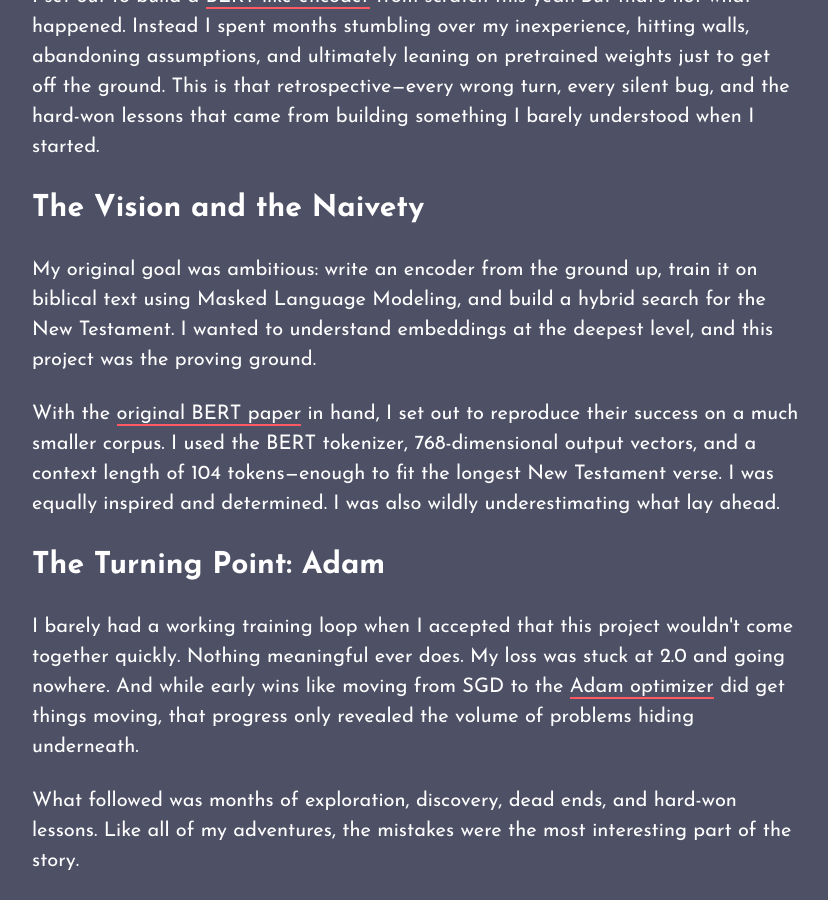
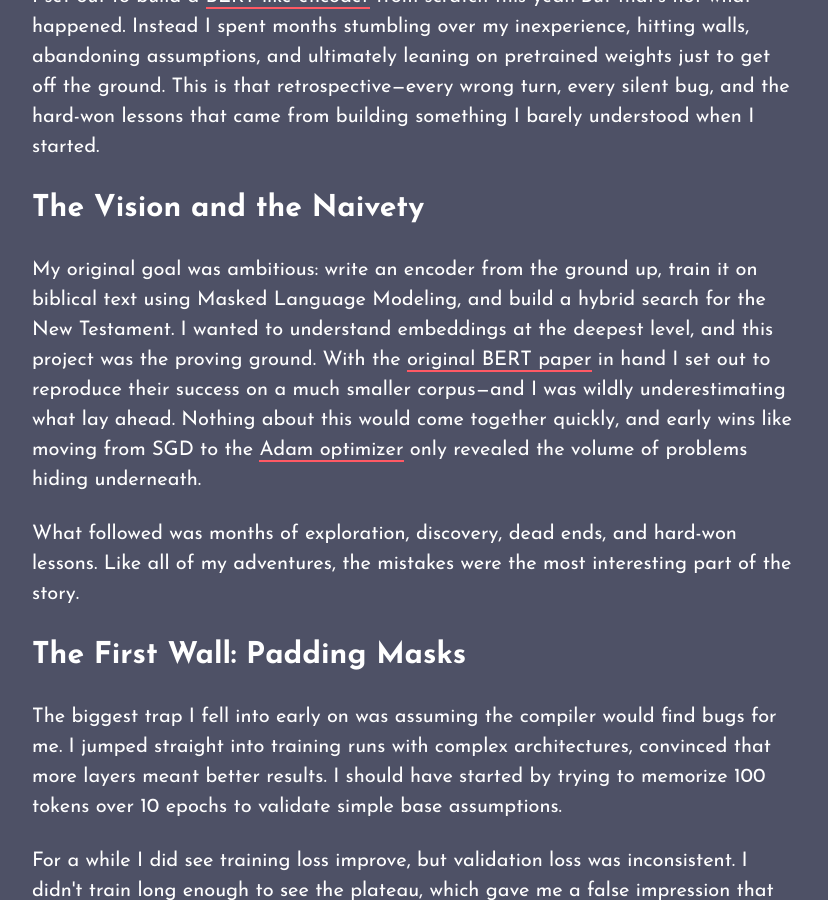
Before and after one commit to toranb/toranb.github.io, a Jekyll site: the page built from _posts/2025-06-22-bert-from-scratch-with-nx.html, in a window 1280 px wide and 900 px high, scrolled down 228 px. Shown: the whole window, without its empty margins (224-1052 px from the left). Built offline with Jekyll 4.4.1, drawn with Linux system fonts in a browser that asks for light colours; Markdown is read by kramdown in place of the engine named in the settings.

Commit message:
shrink the introduction for bert blog

```diff
--- a/_posts/2025-06-22-bert-from-scratch-with-nx.html
+++ b/_posts/2025-06-22-bert-from-scratch-with-nx.html
@@ -9,13 +9,7 @@
 
 <h2>The Vision and the Naivety</h2>
 
-<p>My original goal was ambitious: write an encoder from the ground up, train it on biblical text using Masked Language Modeling, and build a hybrid search for the New Testament. I wanted to understand embeddings at the deepest level, and this project was the proving ground.</p>
-
-<p>With the <a href="https://arxiv.org/abs/1810.04805">original BERT paper</a> in hand, I set out to reproduce their success on a much smaller corpus. I used the BERT tokenizer, 768-dimensional output vectors, and a context length of 104 tokens—enough to fit the longest New Testament verse. I was equally inspired and determined. I was also wildly underestimating what lay ahead.</p>
-
-<h2>The Turning Point: Adam</h2>
-
-<p>I barely had a working training loop when I accepted that this project wouldn't come together quickly. Nothing meaningful ever does. My loss was stuck at 2.0 and going nowhere. And while early wins like moving from SGD to the <a href="https://docs.pytorch.org/docs/stable/generated/torch.optim.Adam.html">Adam optimizer</a> did get things moving, that progress only revealed the volume of problems hiding underneath.</p>
+<p>My original goal was ambitious: write an encoder from the ground up, train it on biblical text using Masked Language Modeling, and build a hybrid search for the New Testament. I wanted to understand embeddings at the deepest level, and this project was the proving ground. With the <a href="https://arxiv.org/abs/1810.04805">original BERT paper</a> in hand I set out to reproduce their success on a much smaller corpus—and I was wildly underestimating what lay ahead. Nothing about this would come together quickly, and early wins like moving from SGD to the <a href="https://docs.pytorch.org/docs/stable/generated/torch.optim.Adam.html">Adam optimizer</a> only revealed the volume of problems hiding underneath.</p>
 
 <p>What followed was months of exploration, discovery, dead ends, and hard-won lessons. Like all of my adventures, the mistakes were the most interesting part of the story.</p>
 
```
